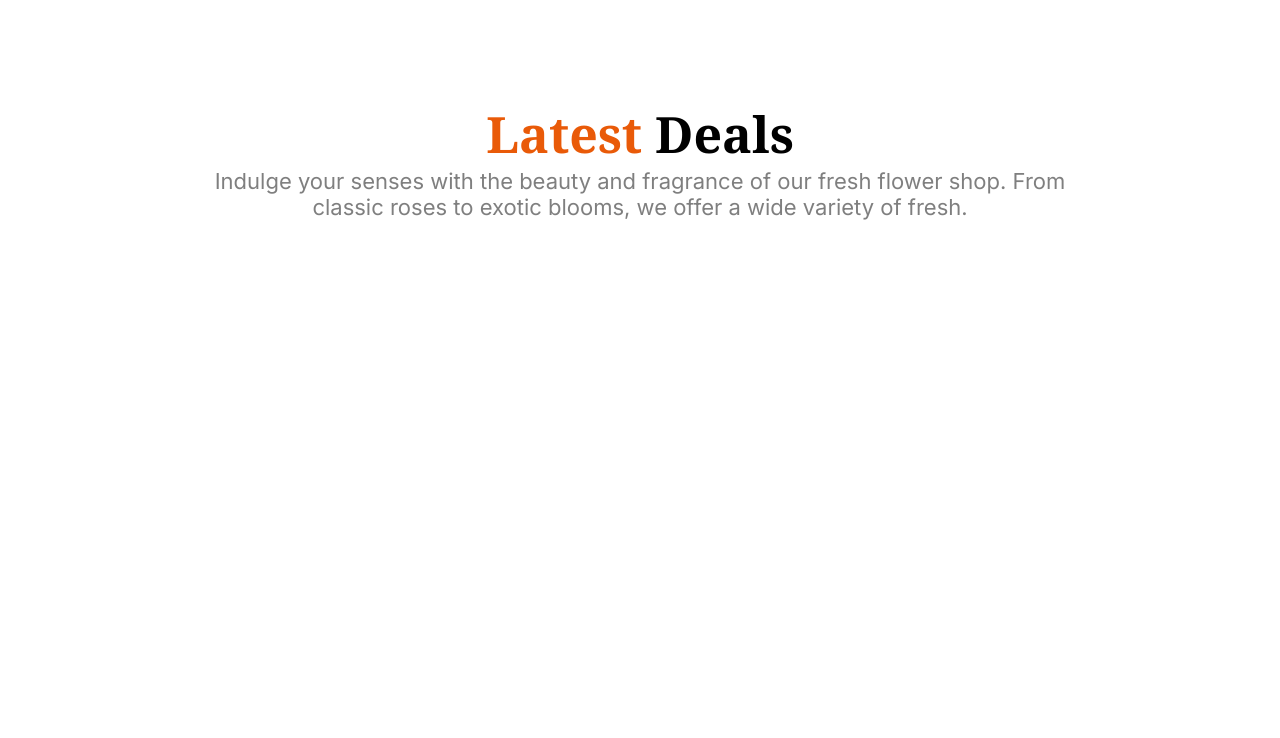
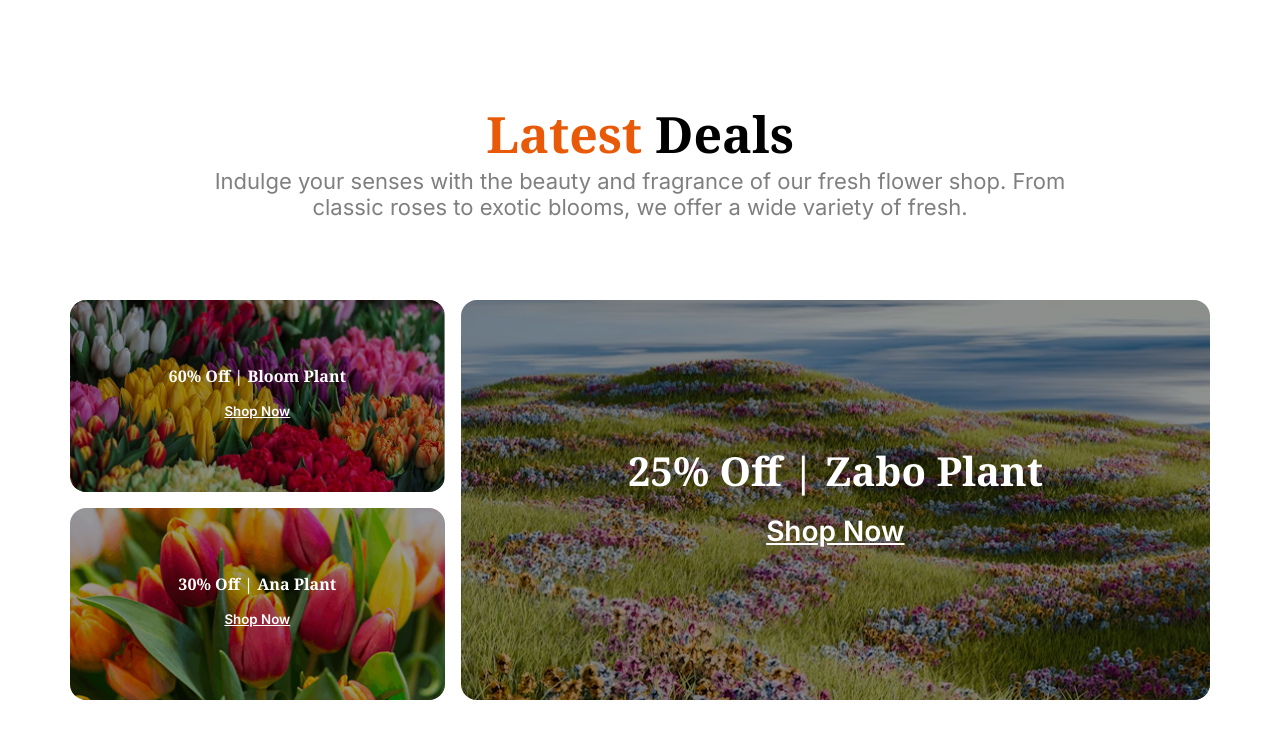
Before and after one commit to thrafid/B12A02, a plain HTML site: page index.html in a window 1280 px wide. Shown: the part 2691-3429 px from the top of the page. Before the commit the page ends 2911 px from the top, so only its background shows below. Drawn offline with Linux system fonts and the light colour scheme.

Commit message:
added full img-collage in latest deals section

```diff
--- a/index.html
+++ b/index.html
@@ -121,7 +121,26 @@
         <h1 class="latest-title noto-serif-font"><span class="orange">Latest</span>   Deals</h1>
         <p class="latest-description inter-font black2">Indulge your senses with the beauty and fragrance of our fresh flower shop. From <br> classic roses to exotic blooms, we offer a wide variety of fresh.</p>
     </section>
-
+    <section class="img-collage">
+        <div class="promo-card card1">
+            <div class="overlay">
+                <p class="discount-text noto-serif-font">60% Off | Bloom Plant</p>
+                <button class="shop-btn inter-font">Shop Now</button>
+            </div>
+        </div>
+        <div class="promo-card card2">
+            <div class="overlay">
+                <p class="discount-text noto-serif-font">30% Off | Ana  Plant</p>
+                <button class="shop-btn inter-font">Shop Now</button>
+            </div>
+        </div>
+        <div class="promo-card card3">
+            <div class="overlay">
+            <p id="zabo1" class="discount-text noto-serif-font">25% Off | Zabo Plant</p>
+            <button id="zabo2" class="shop-btn inter-font">Shop Now</button>
+            </div>
+        </div>
+    </section>
     </main>
 </body>
 </html>
--- a/style.css
+++ b/style.css
@@ -252,6 +252,82 @@
     text-align: center;
 }
 
+/* image collage */
+.img-collage{
+    display: grid;
+    grid-template-columns: 1fr 2fr;
+    grid-template-rows: repeat(2, 1fr);
+    gap: 1rem;
+   max-width: 1140px;
+    margin: 80px auto;
+    height: 400px;
+
+}
+.promo-card {
+  position: relative;
+  background-size: cover;
+  background-position: center;
+  border-radius: 16px;
+
+  color: white;
+  overflow: hidden;
+  }
+
+.card1 {
+  background-image:url(./assets/deal-bloom.png);
+  grid-column: 1;
+  grid-row: 1;
+
+}
+.card2 {
+  background-image: url(./assets/deal-ana.png);
+  grid-column: 1;
+  grid-row: 2;
+}
+.card3 {
+  background-image: url(./assets/deal-zabo.png);
+  grid-column: 2;
+  grid-row: 1 / span 2;
+  /* border: 4px solid red; */
+}
+
+
+.overlay {
+  position: absolute;
+  inset: 0;
+  background-color: rgba(0, 0, 0, 0.4);
+  display: flex;
+  flex-direction: column;
+  justify-content: center;
+  align-items: center;
+  padding: 1rem;
+  text-align: center;
+}
+
+.discount-text {
+  /* font-size: 2.5rem; */
+  font-weight: bold;
+  margin-bottom: 0.5rem;
+}
+
+.shop-btn {
+  background: none;
+  color:white;
+  border: none;
+  font-weight: 600;
+  padding: 0.5rem 1rem;
+
+  text-decoration: underline;
+  /* font-size: 1.75rem; */
+
+}
+#zabo1{
+    font-size: 2.5rem;
+}
+#zabo2{
+    font-size: 1.75rem;
+}
+
 
 @media screen and (max-width:676px) {
     .hide-mobile{
@@ -376,4 +452,25 @@
         font-size: 24px ;
     }
 
+    .img-collage {
+    grid-template-columns: 1fr;
+    grid-template-rows: auto;
+    margin-left: 10px;
+    margin-right: 10px;
+    }
+
+    .card1,
+    .card2,
+    .card3 {
+        grid-column: 1;
+        grid-row: auto;
+    }
+    #zabo1{
+        font-size: 1.25rem;
+
+    }
+    #zabo2{
+        font-size: 1rem;
+    }
+
 }
```
